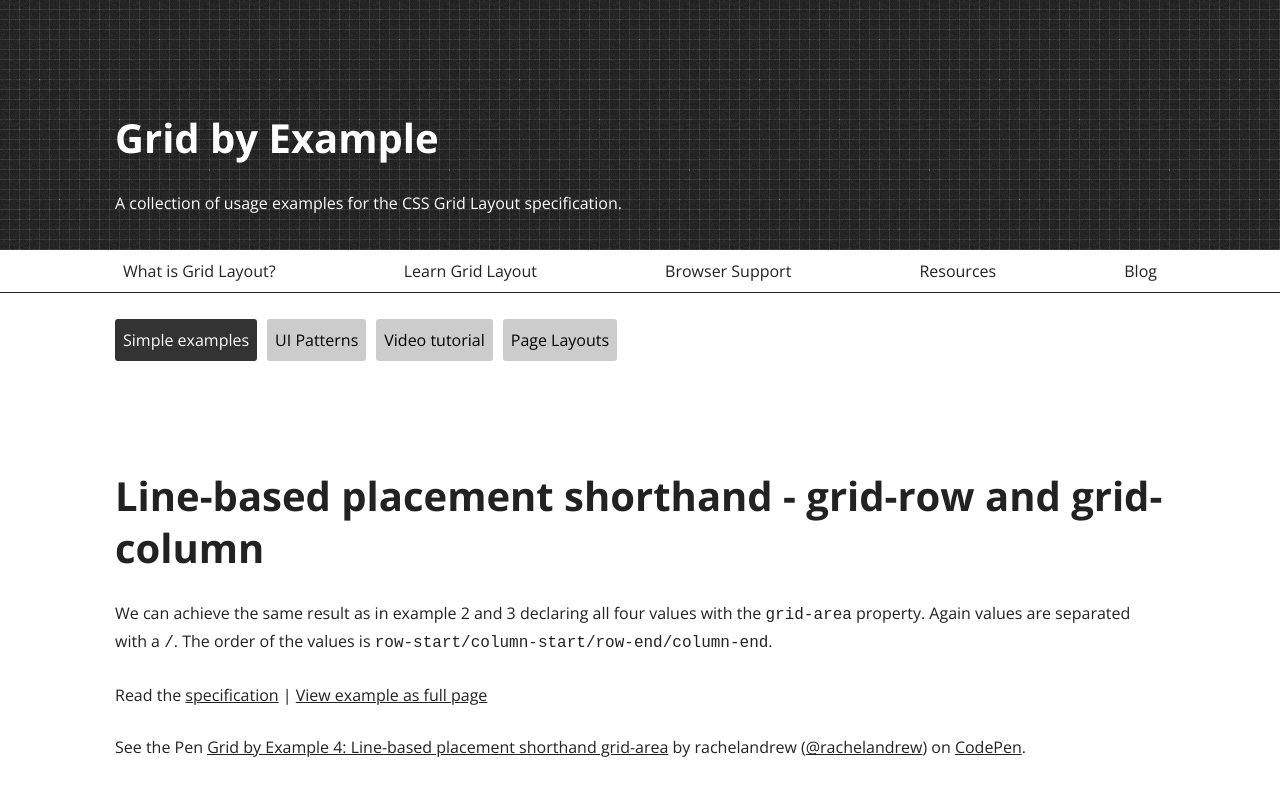
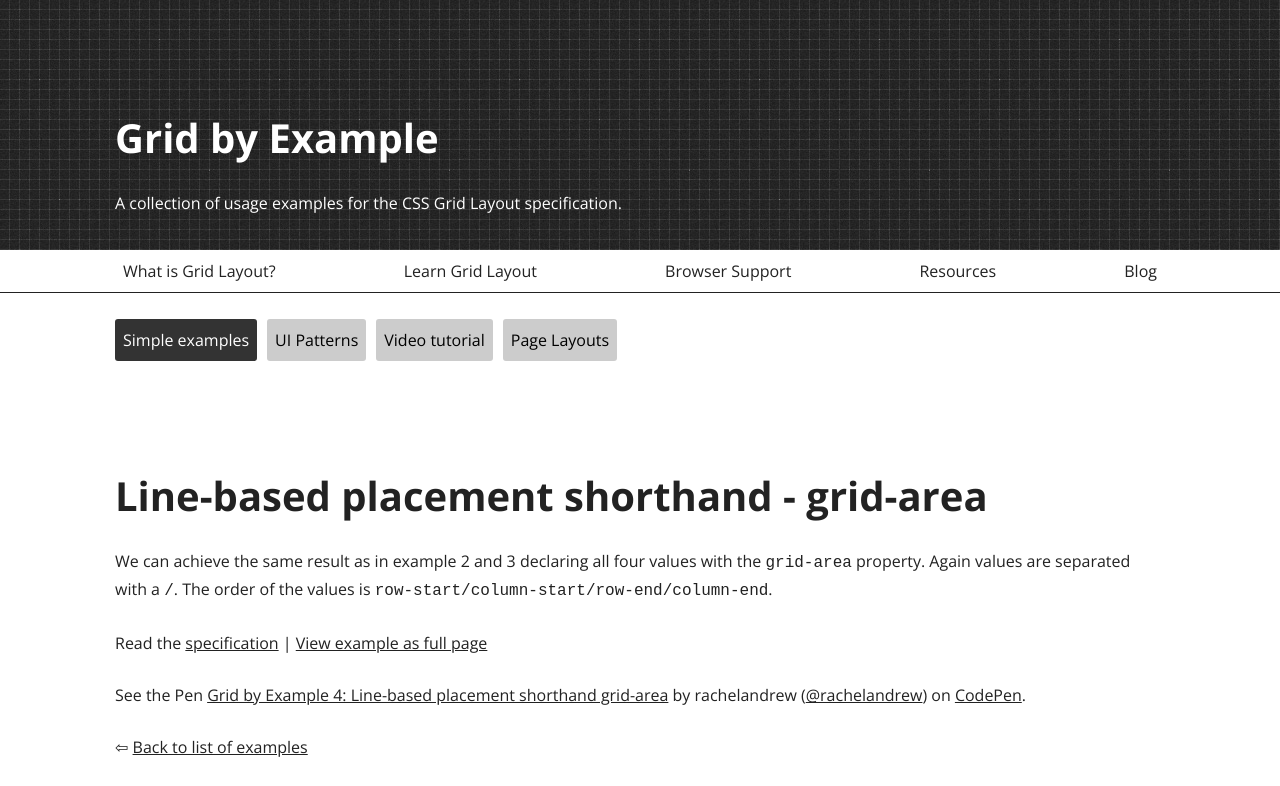
Before and after one commit to rachelandrew/grid-by-example, a Jekyll site: the page built from _examples/example4.md, in a window 1280 px wide. Shown: the top 786 px of the page. Built offline with Jekyll 4.4.1, drawn with Linux system fonts in a browser that asks for light colours; grey boxes are pictures that could not be loaded.

Commit message:
Disambiguate example 4 title from example 3

```diff
--- a/_examples/example4.md
+++ b/_examples/example4.md
@@ -1,5 +1,5 @@
 ---
-title: "Line-based placement shorthand - grid-row and grid-column"
+title: "Line-based placement shorthand - grid-area"
 image: example4.png
 image_alt: Image of display after placing items
 desc: Positioning items on the grid using the shorthand properties.
```
